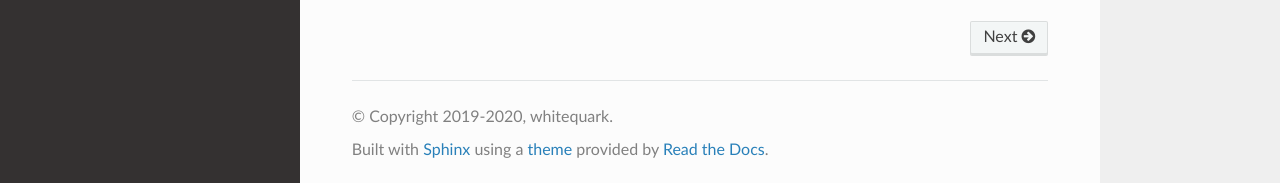
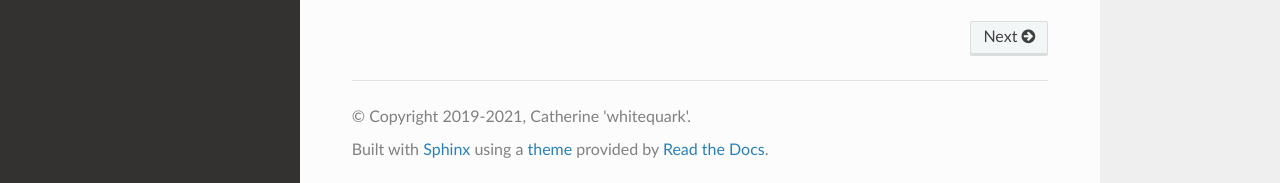
Before and after one commit to whitequark/prjbureau, a Sphinx documentation site: the page built from docs/index.rst, in a window 1280 px wide and 900 px high, scrolled down 1200 px. Shown: the part 714-897 px from the top of the window. Built offline with Sphinx 7.4.7 and the Read the Docs theme 3.1.0, drawn with Linux system fonts in a browser that asks for light colours.

Commit message:
Update documentation and its publishing workflow.

```diff
--- a/docs/conf.py
+++ b/docs/conf.py
@@ -5,7 +5,7 @@ sys.path.insert(0, os.path.abspath('.') + '/_extensions')
 
 
 project = 'Project Bureau'
-copyright = '2019-2020, whitequark'
+copyright = '2019-2021, Catherine \'whitequark\''
 
 master_doc = 'index'
 
```
Also changed, not shown: docs/requirements.txt (+25 -4 lines), 1 other file.
